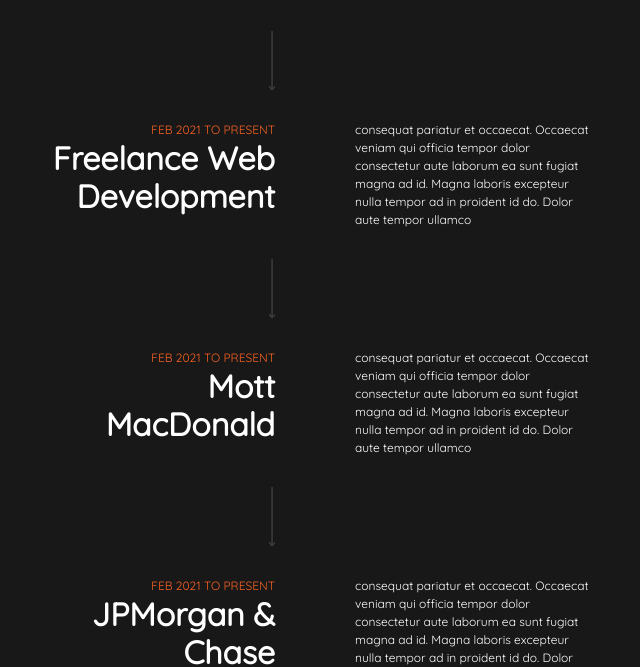
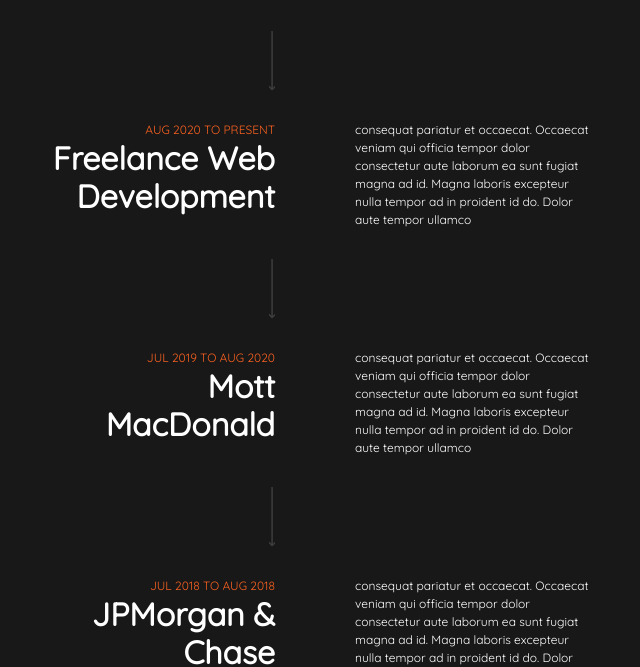
Before and after one commit to Buupu/portfolio, a Next.js app: page / in a window 1280 px wide. Shown: the part 1073-1740 px from the top of the page, without its empty margins (325-965 px from the left). Built offline with nearby package versions, Linux system fonts and the light colour scheme.

Commit message:
Added links to header and content to experience section

```diff
--- a/sections/Experience.tsx
+++ b/sections/Experience.tsx
@@ -25,19 +25,19 @@
         <Arrow />
         <Job
           title="Freelance Web Development"
-          timePeriod="FEB 2021 TO PRESENT"
+          timePeriod="AUG 2020 TO PRESENT"
           description="consequat pariatur et occaecat. Occaecat veniam qui officia tempor dolor consectetur aute laborum ea sunt fugiat magna ad id. Magna laboris excepteur nulla tempor ad in proident id do. Dolor aute tempor ullamco"
         />
         <Arrow />
         <Job
           title="Mott MacDonald"
-          timePeriod="FEB 2021 TO PRESENT"
+          timePeriod="JUL 2019 TO AUG 2020"
           description="consequat pariatur et occaecat. Occaecat veniam qui officia tempor dolor consectetur aute laborum ea sunt fugiat magna ad id. Magna laboris excepteur nulla tempor ad in proident id do. Dolor aute tempor ullamco"
         />
         <Arrow />
         <Job
           title="JPMorgan & Chase"
-          timePeriod="FEB 2021 TO PRESENT"
+          timePeriod="JUL 2018 TO AUG 2018"
           description="consequat pariatur et occaecat. Occaecat veniam qui officia tempor dolor consectetur aute laborum ea sunt fugiat magna ad id. Magna laboris excepteur nulla tempor ad in proident id do. Dolor aute tempor ullamco"
         />
       </VStack>
--- a/sections/Header.tsx
+++ b/sections/Header.tsx
@@ -1,5 +1,5 @@
-import { Flex, Link, Icon } from "@chakra-ui/react";
-import { HiOutlineMail } from "react-icons/hi";
+import { Flex, Link, Icon } from '@chakra-ui/react';
+import { HiOutlineMail } from 'react-icons/hi';
 
 export default function Header() {
   return (
@@ -8,13 +8,15 @@
       justify="space-between"
       align="center"
       py={3}
-      fontSize={["14px", "16px"]}
+      fontSize={['14px', '16px']}
     >
-      <Link>
+      <Link href="mailto:sammyfattah@gmail.com">
         <Icon as={HiOutlineMail} mr={3} />
         sammyfattah@gmail.com
       </Link>
-      <Link color="primary">Resumé</Link>
+      <Link color="primary" href="https://www.shorturl.at/xAHQ2" isExternal>
+        Resumé
+      </Link>
     </Flex>
   );
 }
```
